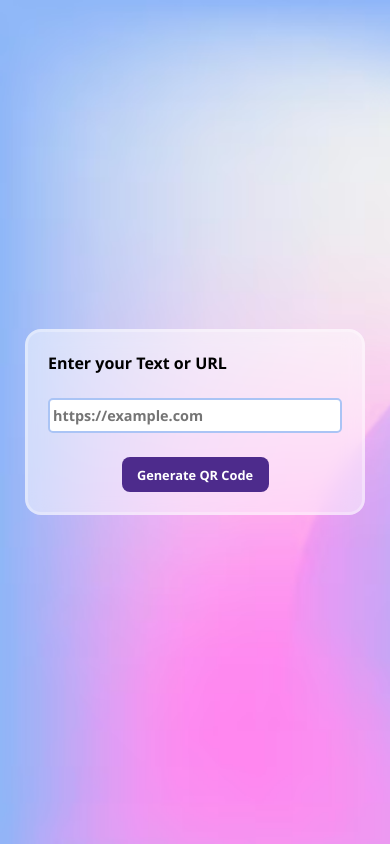
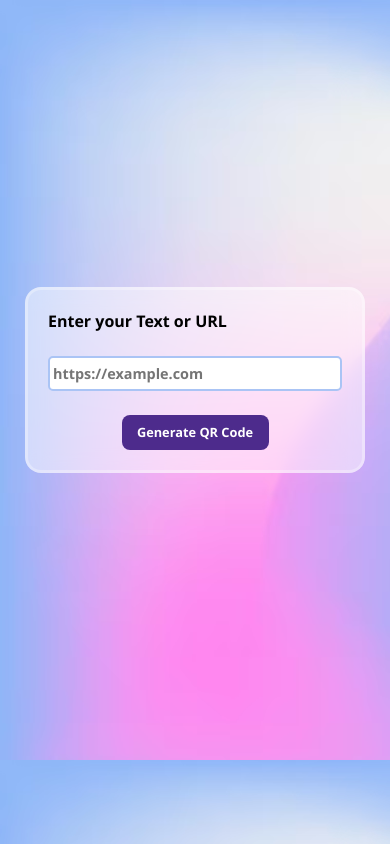
Before and after one commit to Juhaib-Husain71/QR-Code-Generator, a plain HTML site: page index.html in a window 390 px wide. Drawn offline with Linux system fonts and the light colour scheme.

Commit message:
changed small device style.

```diff
--- a/style.css
+++ b/style.css
@@ -85,6 +85,7 @@ body{
 
 @media(max-width: 768px) {
     body{
+        height: 90vh;
         background-image: url("./images/mobile-bg-img.avif");
     }
     .container{
```
